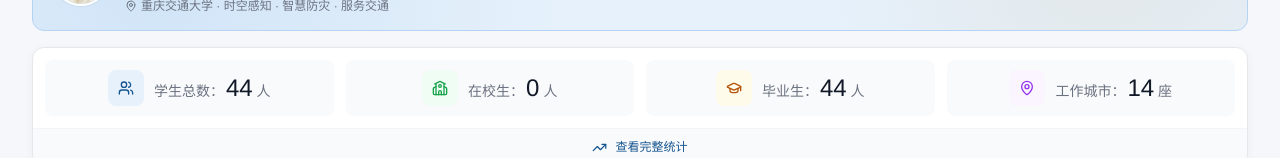
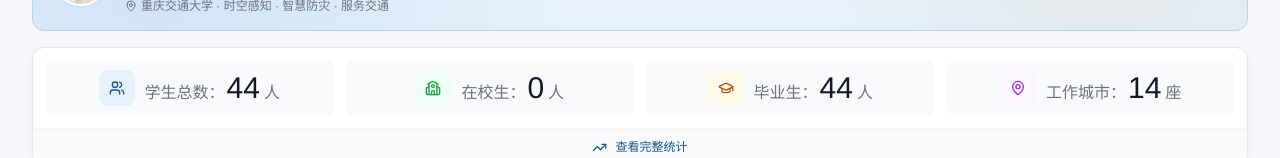
Before and after one commit to winnieHe7/mufengyun-roster, a React (Vite) app: page / in a window 1280 px wide. Shown: the part 152-310 px from the top of the page. Built offline with nearby package versions, Linux system fonts and the light colour scheme; no server answers; the database is empty.

Commit message:
increase statistics card typography

```diff
--- a/src/components/StatCards.jsx
+++ b/src/components/StatCards.jsx
@@ -59,9 +59,9 @@ export default function StatCards({ total, graduates, active, cities, onViewFull
                 <Icon className={card.text} size={horizontal ? 16 : 18} aria-hidden="true" />
               </div>
               <div className={horizontal ? 'flex min-w-0 items-baseline gap-0.5 whitespace-nowrap' : 'min-w-0'}>
-                <div className={`${horizontal ? 'whitespace-nowrap text-xs sm:text-sm' : 'truncate text-xs'} text-gray-500`}>{card.label}{horizontal && '：'}</div>
-                <div className={`${horizontal ? 'text-xl sm:text-2xl' : 'mt-1 text-xl sm:text-2xl'} whitespace-nowrap font-medium leading-none text-gray-900`}>
-                  {card.value}<span className={`${horizontal ? 'ml-0.5 text-xs sm:ml-1 sm:text-sm' : 'ml-1 text-xs'} font-normal text-gray-500`}>{card.unit || '人'}</span>
+                <div className={`${horizontal ? 'whitespace-nowrap text-xs sm:text-base' : 'truncate text-xs'} text-gray-500`}>{card.label}{horizontal && '：'}</div>
+                <div className={`${horizontal ? 'text-xl sm:text-3xl' : 'mt-1 text-xl sm:text-2xl'} whitespace-nowrap font-medium leading-none text-gray-900`}>
+                  {card.value}<span className={`${horizontal ? 'ml-0.5 text-xs sm:ml-1 sm:text-base' : 'ml-1 text-xs'} font-normal text-gray-500`}>{card.unit || '人'}</span>
                 </div>
               </div>
             </div>
```
